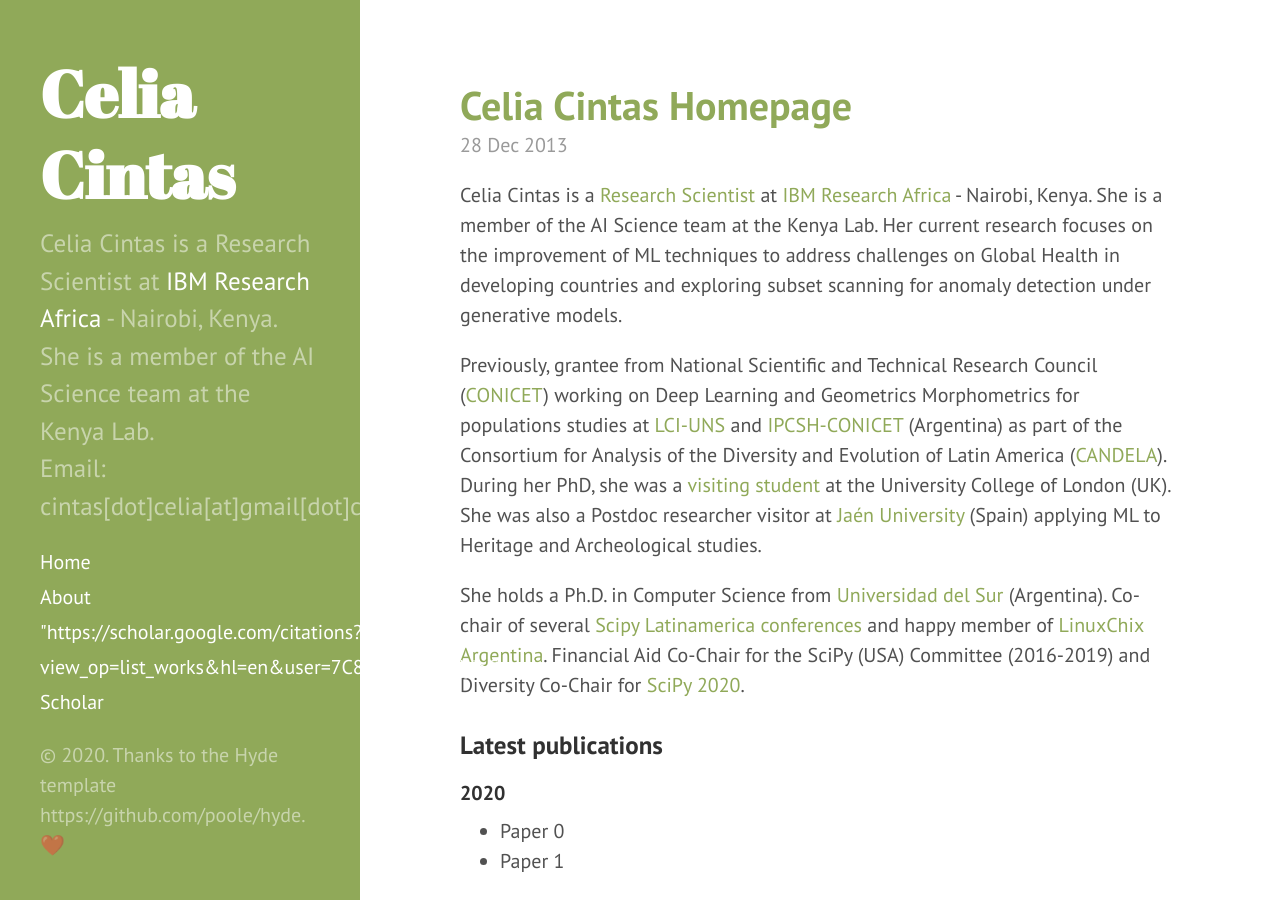
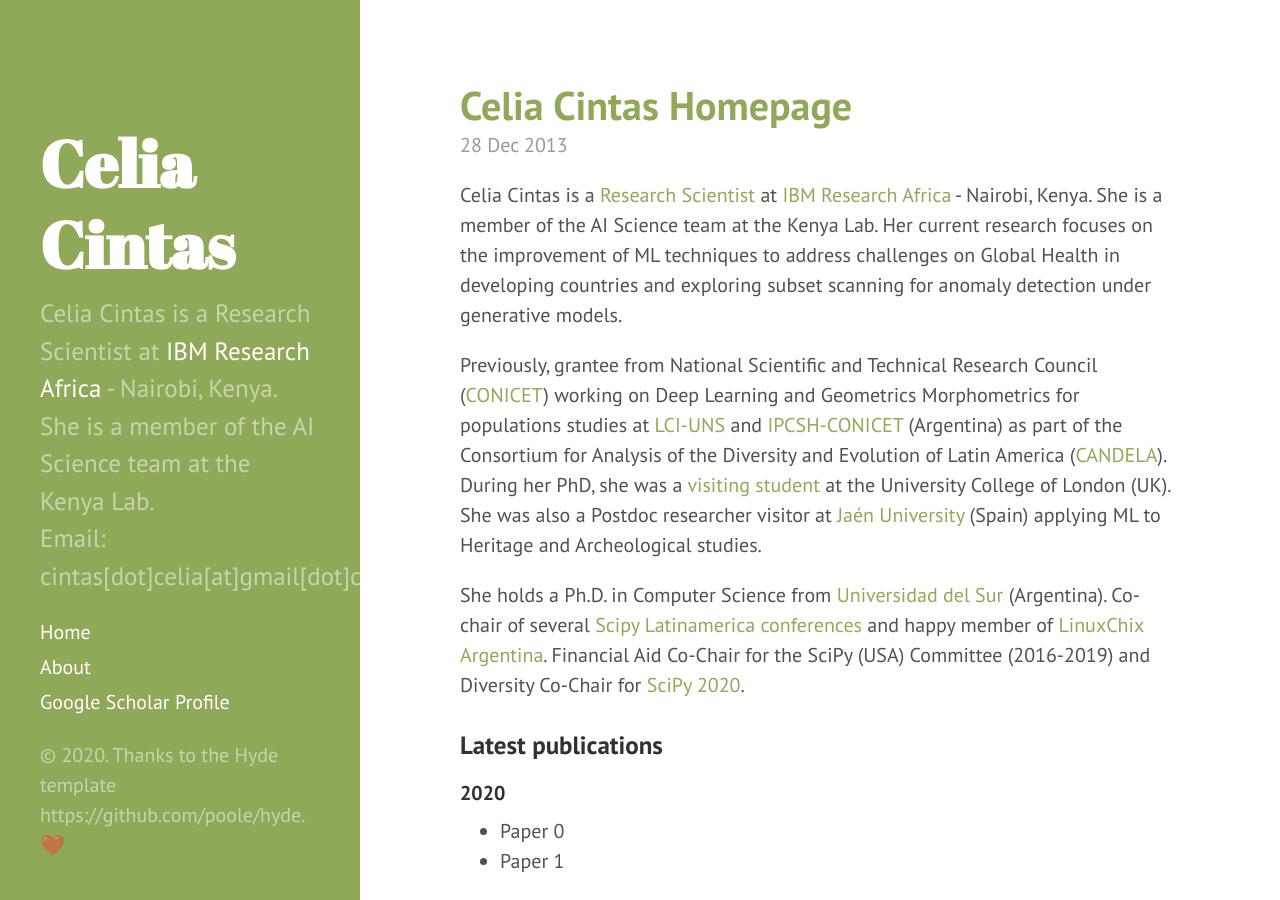
Before and after one commit to celiacintas/celiacintas.github.io, a Jekyll site: the page built from index.html, in a window 1280 px wide and 900 px high. Built offline with Jekyll 4.4.1, drawn with Linux system fonts in a browser that asks for light colours; Markdown is read by kramdown in place of the engine named in the settings; the list of posts is cut into pages by our own code.

Commit message:
Update sidebar.html

```diff
--- a/_includes/sidebar.html
+++ b/_includes/sidebar.html
@@ -26,7 +26,7 @@
         {% endif %}
       {% endfor %}
 
-      <a class="sidebar-nav-item" href="{{ site.googlescholar }}">Google Scholar</a>
+      <a class="sidebar-nav-item" href="{{ site.googlescholar.url }}">Google Scholar Profile</a>
     </nav>
 
     <p>&copy; {{ site.time | date: '%Y' }}. Thanks to the Hyde template https://github.com/poole/hyde. ❤️ </p>
```
